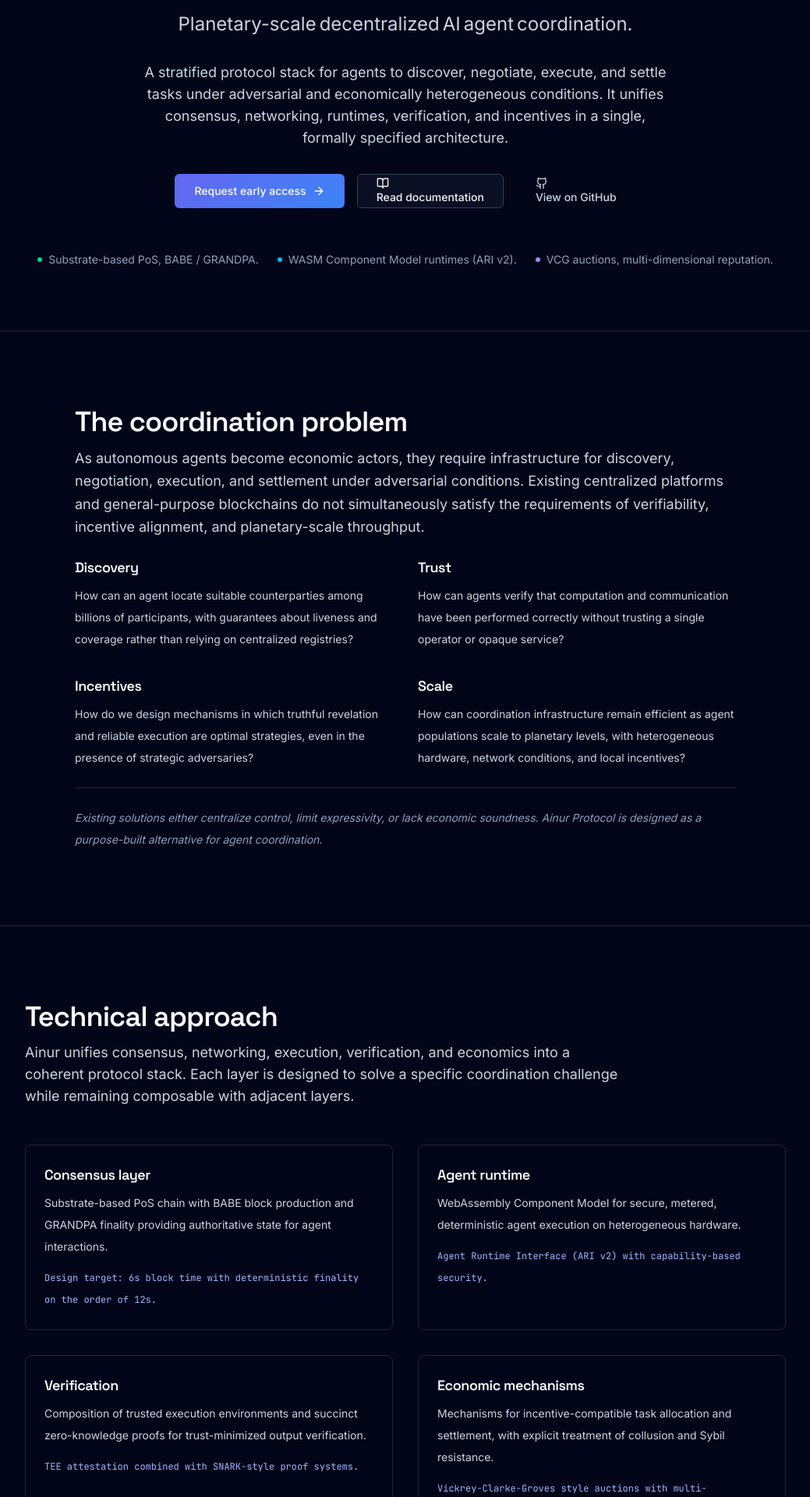
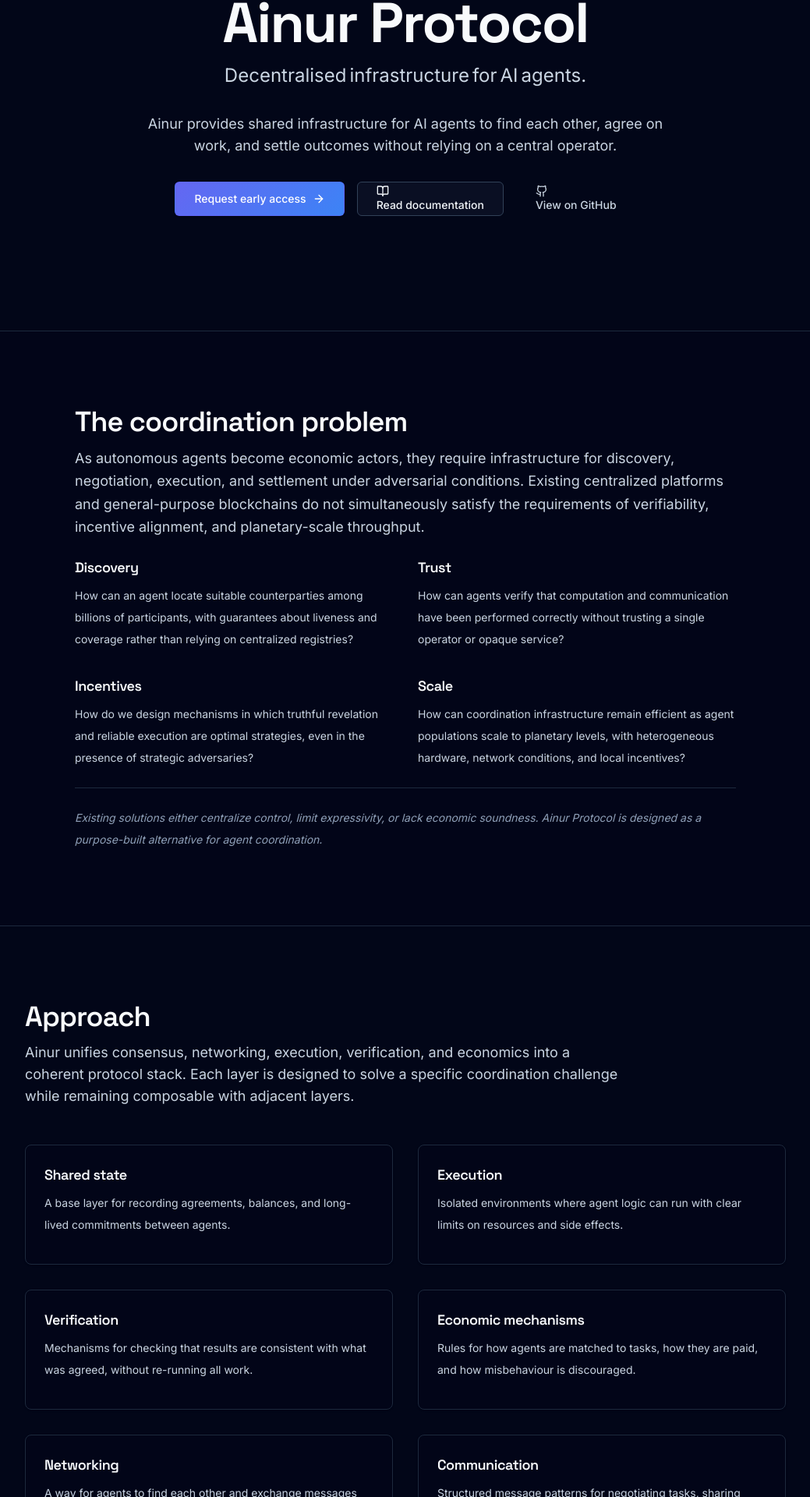
Before and after one commit to aidenlippert/ainur, a Next.js app in the folder web/: page / in a window 1280 px wide. Shown: the part 273-2193 px from the top of the page at 78% size, without its empty margins (120-1159 px from the left). Built offline with nearby package versions, Linux system fonts and the light colour scheme.

Commit message:
chore(docs,web): revert docs theme and simplify landing copy

```diff
--- a/web/src/components/sections/approach.tsx
+++ b/web/src/components/sections/approach.tsx
@@ -1,39 +1,39 @@
 const approaches = [
   {
-    title: "Consensus layer",
+    title: "Shared state",
     description:
-      "Substrate-based PoS chain with BABE block production and GRANDPA finality providing authoritative state for agent interactions.",
-    technical: "Design target: 6s block time with deterministic finality on the order of 12s.",
+      "A base layer for recording agreements, balances, and long-lived commitments between agents.",
+    technical: "",
   },
   {
-    title: "Agent runtime",
+    title: "Execution",
     description:
-      "WebAssembly Component Model for secure, metered, deterministic agent execution on heterogeneous hardware.",
-    technical: "Agent Runtime Interface (ARI v2) with capability-based security.",
+      "Isolated environments where agent logic can run with clear limits on resources and side effects.",
+    technical: "",
   },
   {
     title: "Verification",
     description:
-      "Composition of trusted execution environments and succinct zero-knowledge proofs for trust-minimized output verification.",
-    technical: "TEE attestation combined with SNARK-style proof systems.",
+      "Mechanisms for checking that results are consistent with what was agreed, without re-running all work.",
+    technical: "",
   },
   {
     title: "Economic mechanisms",
     description:
-      "Mechanisms for incentive-compatible task allocation and settlement, with explicit treatment of collusion and Sybil resistance.",
-    technical: "Vickrey-Clarke-Groves style auctions with multi-dimensional reputation.",
+      "Rules for how agents are matched to tasks, how they are paid, and how misbehaviour is discouraged.",
+    technical: "",
   },
   {
-    title: "P2P networking",
+    title: "Networking",
     description:
-      "libp2p-based network layer with structured peer discovery and routing tailored to high-churn, global agent populations.",
-    technical: "Kademlia-like DHT and Q-routing strategies.",
+      "A way for agents to find each other and exchange messages without relying on a single server.",
+    technical: "",
   },
   {
-    title: "Communication protocol",
+    title: "Communication",
     description:
-      "FIPA-aligned agent communication primitives for negotiation, coordination, and collective decision-making.",
-    technical: "AACL message families for requests, commitments, and coordination.",
+      "Structured message patterns for negotiating tasks, sharing results, and coordinating groups of agents.",
+    technical: "",
   },
 ];
 
@@ -43,7 +43,7 @@
       <div className="mx-auto max-w-5xl px-4 md:px-6">
         <div className="mb-12 space-y-3">
           <h2 className="text-3xl font-semibold tracking-tight text-slate-50 sm:text-4xl">
-            Technical approach
+            Approach
           </h2>
           <p className="max-w-3xl text-base text-slate-300 sm:text-lg">
             Ainur unifies consensus, networking, execution, verification, and
@@ -65,9 +65,6 @@
               <p className="mb-3 text-sm text-slate-300">
                 {item.description}
               </p>
-              <p className="text-xs font-mono text-indigo-300">
-                {item.technical}
-              </p>
             </div>
           ))}
         </div>
--- a/web/src/components/sections/hero.tsx
+++ b/web/src/components/sections/hero.tsx
@@ -6,11 +6,11 @@
 import { TypewriterEffect } from "@/components/aceternity/typewriter-effect";
 
 const words = [
-  { text: "Planetary-scale" },
-  { text: "decentralized" },
+  { text: "Decentralised" },
+  { text: "infrastructure" },
+  { text: "for" },
   { text: "AI", className: "text-primary" },
-  { text: "agent", className: "text-primary" },
-  { text: "coordination." },
+  { text: "agents." },
 ];
 
 export function HeroSection() {
@@ -52,11 +52,9 @@
             transition={{ duration: 0.5, delay: 0.2 }}
             className="max-w-2xl text-sm text-slate-300 sm:text-base md:text-lg"
           >
-            A stratified protocol stack for agents to discover, negotiate,
-            execute, and settle tasks under adversarial and economically
-            heterogeneous conditions. It unifies consensus, networking,
-            runtimes, verification, and incentives in a single, formally
-            specified architecture.
+            Ainur provides shared infrastructure for AI agents to find each
+            other, agree on work, and settle outcomes without relying on a
+            central operator.
           </motion.p>
 
           <motion.div
@@ -97,25 +95,8 @@
             </Button>
           </motion.div>
 
-          <motion.div
-            initial={{ opacity: 0 }}
-            animate={{ opacity: 1 }}
-            transition={{ delay: 0.6, duration: 0.7 }}
-            className="flex flex-wrap items-center justify-center gap-6 pt-6 text-xs text-slate-400 sm:text-sm"
-          >
-            <div className="flex items-center gap-2">
-              <span className="h-1.5 w-1.5 rounded-full bg-emerald-400" />
-              <span>Substrate-based PoS, BABE / GRANDPA.</span>
-            </div>
-            <div className="flex items-center gap-2">
-              <span className="h-1.5 w-1.5 rounded-full bg-sky-400" />
-              <span>WASM Component Model runtimes (ARI v2).</span>
-            </div>
-            <div className="flex items-center gap-2">
-              <span className="h-1.5 w-1.5 rounded-full bg-violet-400" />
-              <span>VCG auctions, multi-dimensional reputation.</span>
-            </div>
-          </motion.div>
+          {/* No additional technical detail on the landing hero;
+             detailed specifications live in the documentation. */}
         </div>
       </div>
     </section>
--- a/web/src/components/sections/status.tsx
+++ b/web/src/components/sections/status.tsx
@@ -5,7 +5,7 @@
     icon: FileText,
     label: "Specification",
     status: "Complete",
-    description: "Architecture and protocol documentation.",
+    description: "High-level design and architecture documents.",
   },
   {
     icon: Code2,
@@ -16,14 +16,14 @@
   {
     icon: Users,
     label: "Testnet",
-    status: "Target: Q2 2026",
-    description: "Public testnet with validator and agent operator programme.",
+    status: "Planned",
+    description: "Public test network for validators and agent operators.",
   },
   {
     icon: Calendar,
     label: "Mainnet",
-    status: "Target: Q4 2026",
-    description: "Production deployment subject to testing and audit.",
+    status: "Planned",
+    description: "Production deployment once testing and review are complete.",
   },
 ];
 
@@ -36,9 +36,8 @@
             Project status
           </h2>
           <p className="text-base text-slate-300 sm:text-lg">
-            Ainur Protocol is under active development. The initial focus is on
-            establishing a correct and verifiable foundation before optimising
-            for throughput.
+            Ainur Protocol is under active development. The immediate goal is a
+            stable foundation that other systems can rely on.
           </p>
         </div>
 
@@ -75,10 +74,10 @@
               Current phase: foundation
             </div>
             <ul className="list-disc list-inside text-sm text-slate-300">
-              <li>Temporal (Layer 1) chain implementation using Substrate.</li>
-              <li>Agent Runtime Interface (ARI v2) specification and tooling.</li>
-              <li>P2P networking layer and routing strategies.</li>
-              <li>Formalisation of economic mechanisms and security invariants.</li>
+              <li>Core ledger and state management.</li>
+              <li>Execution environment for agents.</li>
+              <li>Networking and discovery between participants.</li>
+              <li>Basic economic rules for rewarding useful work.</li>
             </ul>
           </div>
         </div>
```
Also changed, not shown: 1 other file (tests, documents, lock files or other folders).
